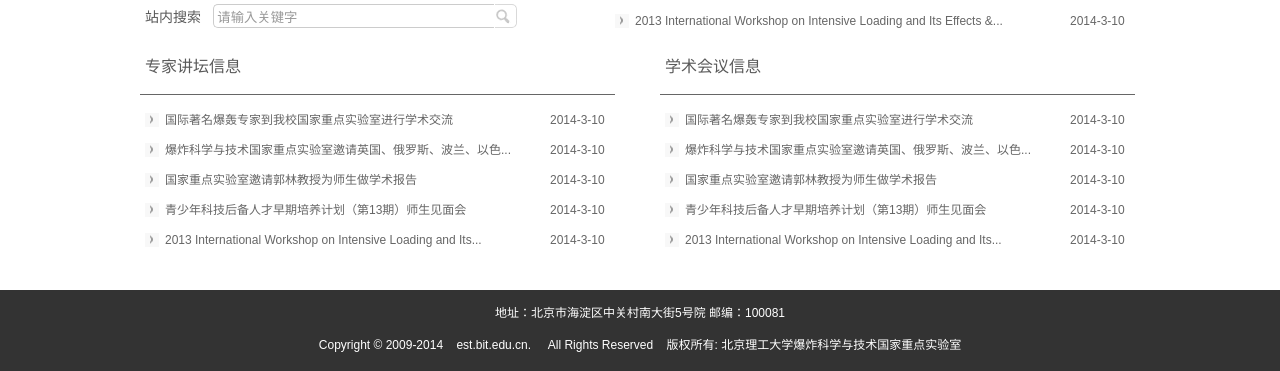
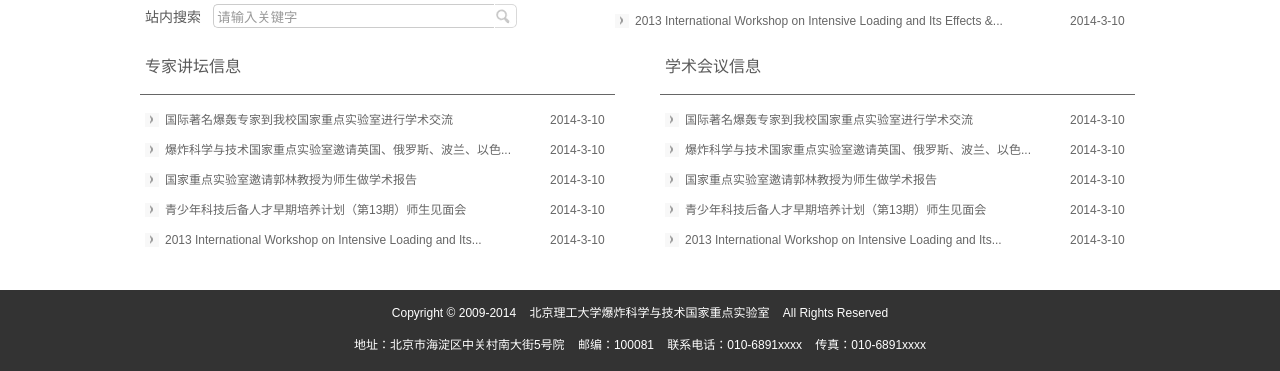
Before and after one commit to lizzyphy/lab_baozha, a CodeIgniter app: page / in a window 1280 px wide. Shown: the part 577-948 px from the top of the page. Run offline with CodeIgniter, Linux system fonts and the light colour scheme.

Commit message:
页脚修改最终

```diff
--- a/application/views/homefoot.php
+++ b/application/views/homefoot.php
@@ -1,9 +1,9 @@
  <div class="middle" id="foot">
      	<div class="middle foot1">
-        	<p>地址：北京市海淀区中关村南大街5号院 邮编：100081</p>
+        	<p>Copyright © 2009-2014&nbsp;&nbsp;&nbsp;&nbsp;北京理工大学爆炸科学与技术国家重点实验室&nbsp;&nbsp;&nbsp;&nbsp;All Rights Reserved</p>
         </div>
         <div class="middle foot1">
-        	<p>Copyright © 2009-2014&nbsp;&nbsp;&nbsp;&nbsp;est.bit.edu.cn. &nbsp;&nbsp;&nbsp;&nbsp;All Rights Reserved&nbsp;&nbsp;&nbsp;&nbsp;版权所有: 北京理工大学爆炸科学与技术国家重点实验室</p>
+            <p>地址：北京市海淀区中关村南大街5号院&nbsp;&nbsp;&nbsp;&nbsp;邮编：100081&nbsp;&nbsp;&nbsp;&nbsp;联系电话：010-6891xxxx&nbsp;&nbsp;&nbsp;&nbsp;传真：010-6891xxxx</p>
         </div>
 </div>
 
```
